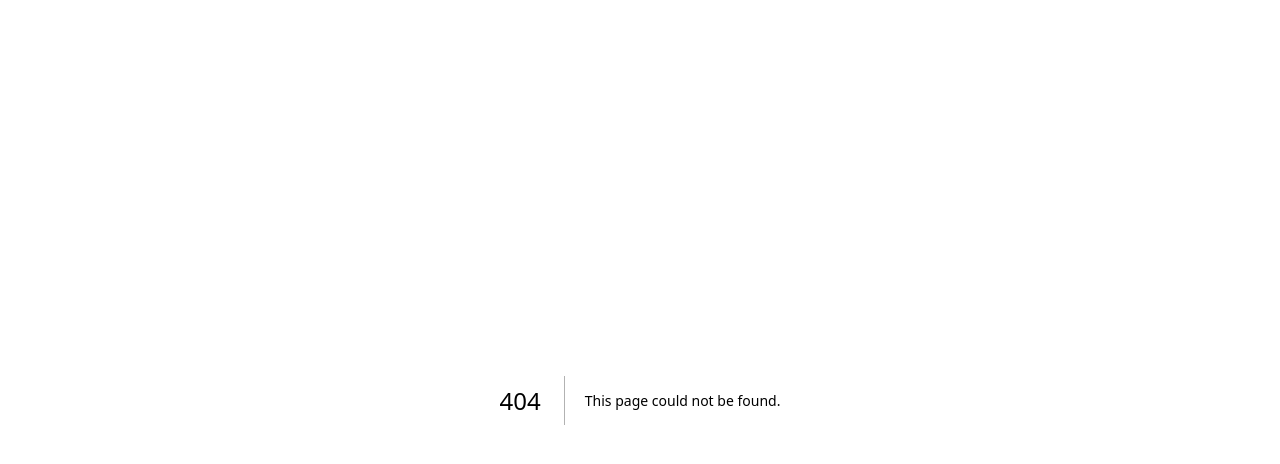
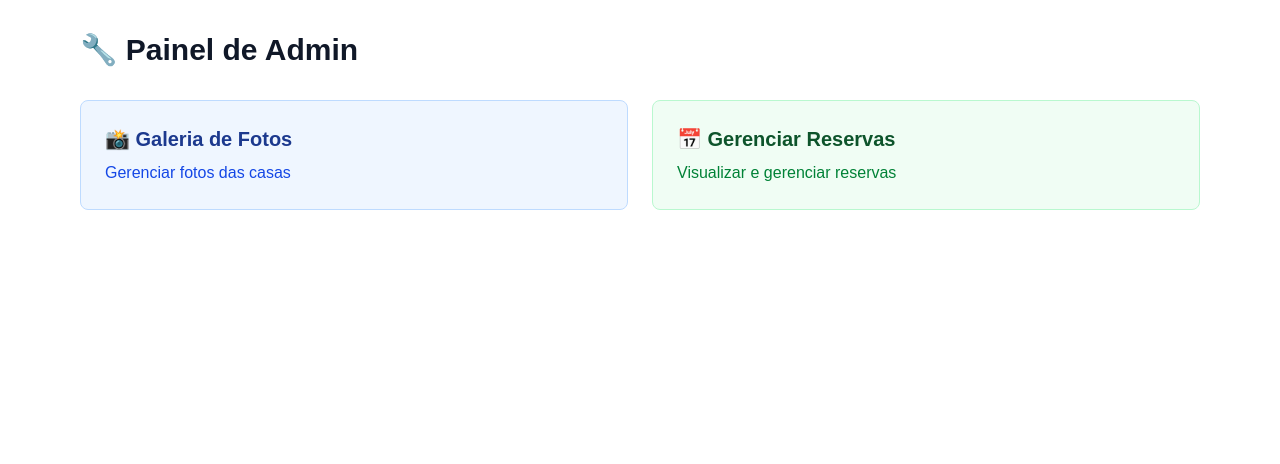
Before and after one commit to Guilherme-vertis/sitio-lago-verde, a Next.js app: page /admin in a window 1280 px wide. Before the commit this address had no page. Shown: the top 464 px of the page. Built offline with nearby package versions, Linux system fonts and the light colour scheme.

Commit message:
feat: Add admin dashboard page

```diff
--- /dev/null
+++ b/app/admin/page.tsx
@@ -0,0 +1,25 @@
+'use client'
+
+export default function AdminPage() {
+  return (
+    <main className="min-h-screen bg-white py-8">
+      <div className="max-w-6xl mx-auto px-4">
+        <h1 className="text-3xl font-bold text-gray-900 mb-8">🔧 Painel de Admin</h1>
+
+        <div className="grid grid-cols-1 md:grid-cols-2 gap-6">
+          {/* Card Galeria */}
+          <a href="/admin/galeria" className="p-6 bg-blue-50 border border-blue-200 rounded-lg hover:shadow-lg transition">
+            <h2 className="text-xl font-bold text-blue-900 mb-2">📸 Galeria de Fotos</h2>
+            <p className="text-blue-700">Gerenciar fotos das casas</p>
+          </a>
+
+          {/* Card Reservas */}
+          <a href="/admin/reservas" className="p-6 bg-green-50 border border-green-200 rounded-lg hover:shadow-lg transition">
+            <h2 className="text-xl font-bold text-green-900 mb-2">📅 Gerenciar Reservas</h2>
+            <p className="text-green-700">Visualizar e gerenciar reservas</p>
+          </a>
+        </div>
+      </div>
+    </main>
+  )
+}
```
